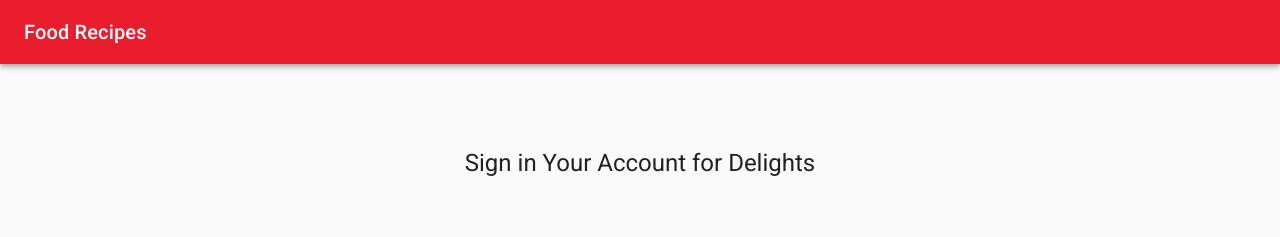
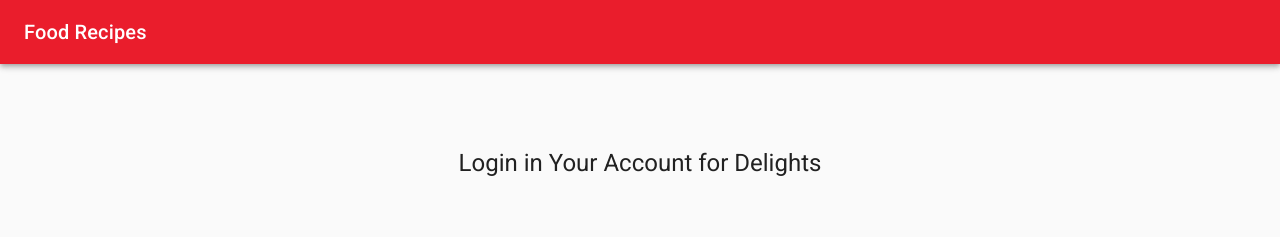
Before and after one commit to AndersonSouzax/food-recipes, a React (Create React App) app in the folder food-recipes/: page /login in a window 1280 px wide. Shown: the top 237 px of the page. Built offline with nearby package versions, Linux system fonts and the light colour scheme.

Commit message:
how is the readme.md

```diff
--- a/food-recipes/src/login.js
+++ b/food-recipes/src/login.js
@@ -191,7 +191,7 @@ export default function Login(){
 
       	<div style={{ position: "relative", marginTop: "15%" }}>
       		<Typography variant="h5" gutterBottom>
-		        Sign in Your Account for Delights
+		        Login in Your Account for Delights
 		      </Typography>
       	</div>
 
```
